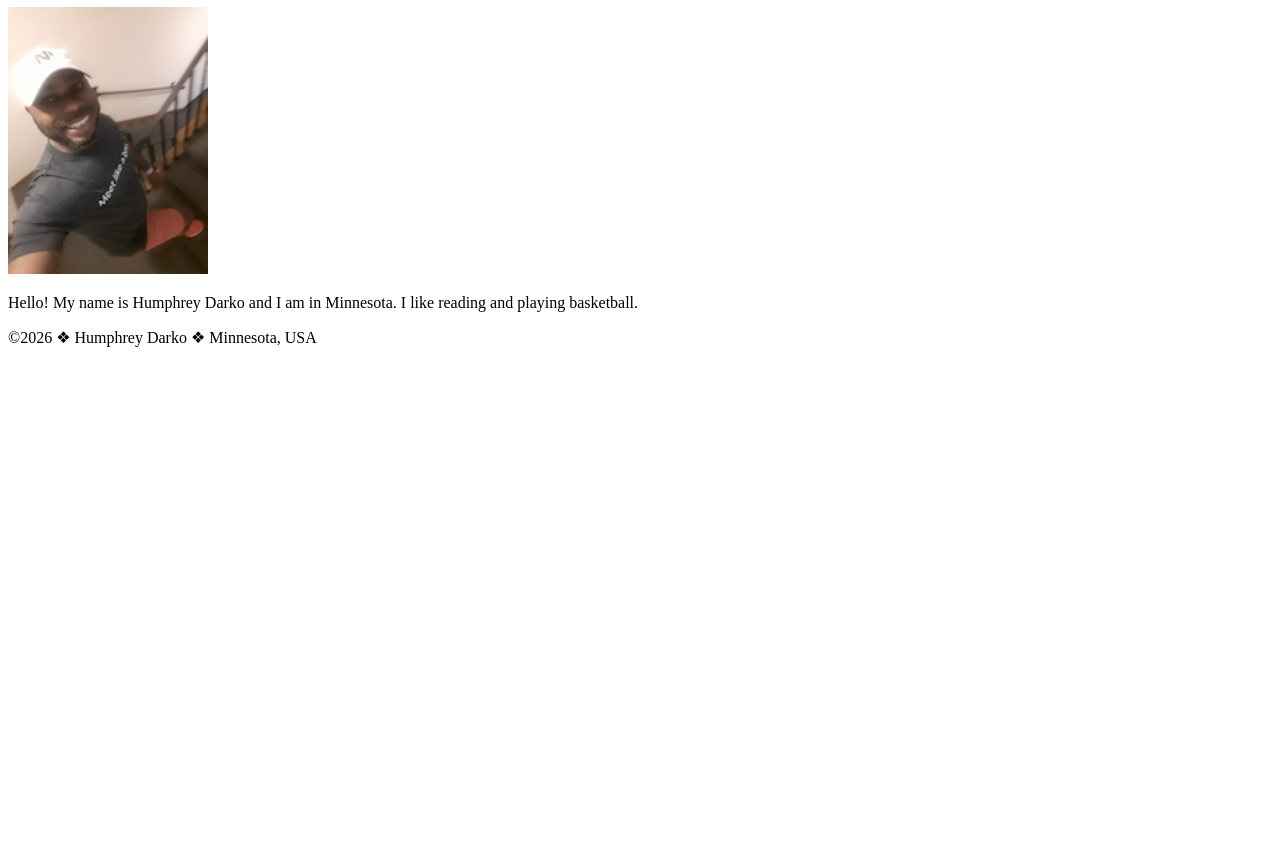
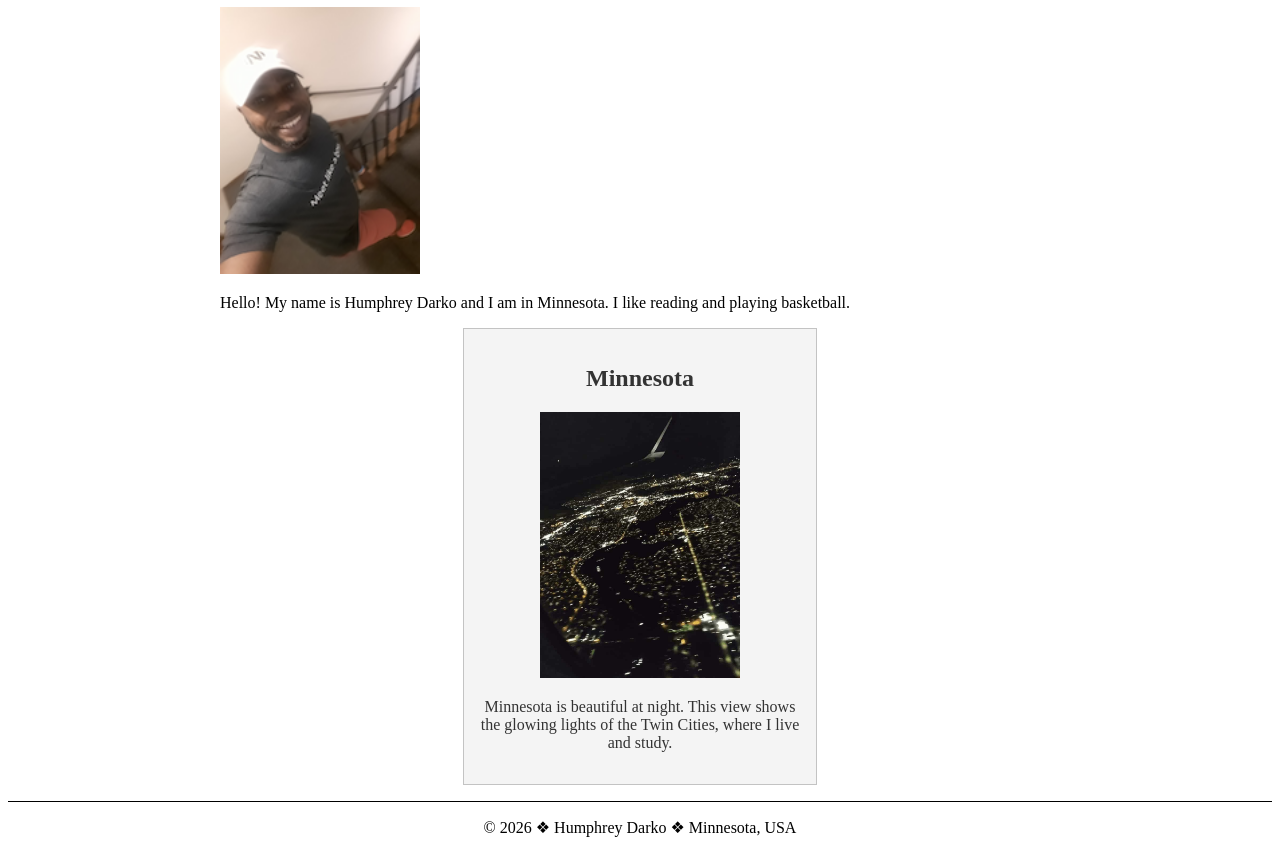
Before and after one commit to Legesly/wdd130, a plain HTML site: page index.html in a window 1280 px wide. Shown: the part 99-952 px from the top of the page. Before the commit the page ends 800 px from the top, so only its background shows below. Drawn offline with Linux system fonts and the light colour scheme.

Commit message:
Final fix

```diff
--- a/index.html
+++ b/index.html
@@ -5,6 +5,10 @@
     <meta charset="UTF-8">
     <meta name="viewport" content="width=device-width, initial-scale=1.0">
     <title>Humphrey Darko | WDD 130</title>
+    <meta name="description"
+      content="Home page for Humphrey Darko in WDD 130, featuring web development projects and info about Minnesota.">
+    <meta name="author" content="Humphrey Darko">
+    <link rel="stylesheet" href="styles/styles.css">
 </head>
 
 <body>
@@ -14,14 +18,24 @@
             <a href="wwr/">Rafting Website</a>
         </nav>
     </header>
+
     <main>
         <h1>Humphrey Darko | WDD 130</h1>
         <img src="images/profile.png" alt="Humphrey Darko" width="200">
         <p>Hello! My name is Humphrey Darko and I am in Minnesota. I like reading and playing
             basketball.</p>
     </main>
+
+    <aside>
+        <h2>Minnesota</h2>
+        <img src="images/minnesota.jpg"
+          alt="Aerial view of city lights at night from a plane window">
+        <p>Minnesota is beautiful at night. This view shows the glowing lights of the Twin Cities,
+            where I live and study.</p>
+    </aside>
+
     <footer>
-        <p>&copy;2026 ❖ Humphrey Darko ❖ Minnesota, USA</p>
+        <p>&copy; 2026 ❖ Humphrey Darko ❖ Minnesota, USA</p>
     </footer>
 </body>
 
--- a/styles/styles.css
+++ b/styles/styles.css
@@ -0,0 +1,38 @@
+/* General Page Layout */
+main {
+    max-width: 840px;
+    margin: 0 auto;
+}
+
+/* Fixes the image aspect ratio issue from your quiz */
+img {
+    height: auto;
+}
+
+/* ASIDE STYLING (Assignment Requirement) */
+aside {
+    width: 20rem;
+    margin: 1rem auto;
+    border: 1px solid rgb(0 0 0 / 0.2);
+    /* Subtle transparent border */
+    padding: 1rem;
+    background-color: #f4f4f4;
+    color: #333;
+    text-align: center;
+}
+
+aside img {
+    width: 200px;
+}
+
+/* Instructions require setting paragraph padding to 0 */
+p {
+    padding: 0;
+}
+
+/* Footer Styling */
+footer {
+    margin-top: 15px;
+    border-top: 1px solid #000;
+    text-align: center;
+}
```
Also changed, not shown: images/minnesota.jpg (added).
